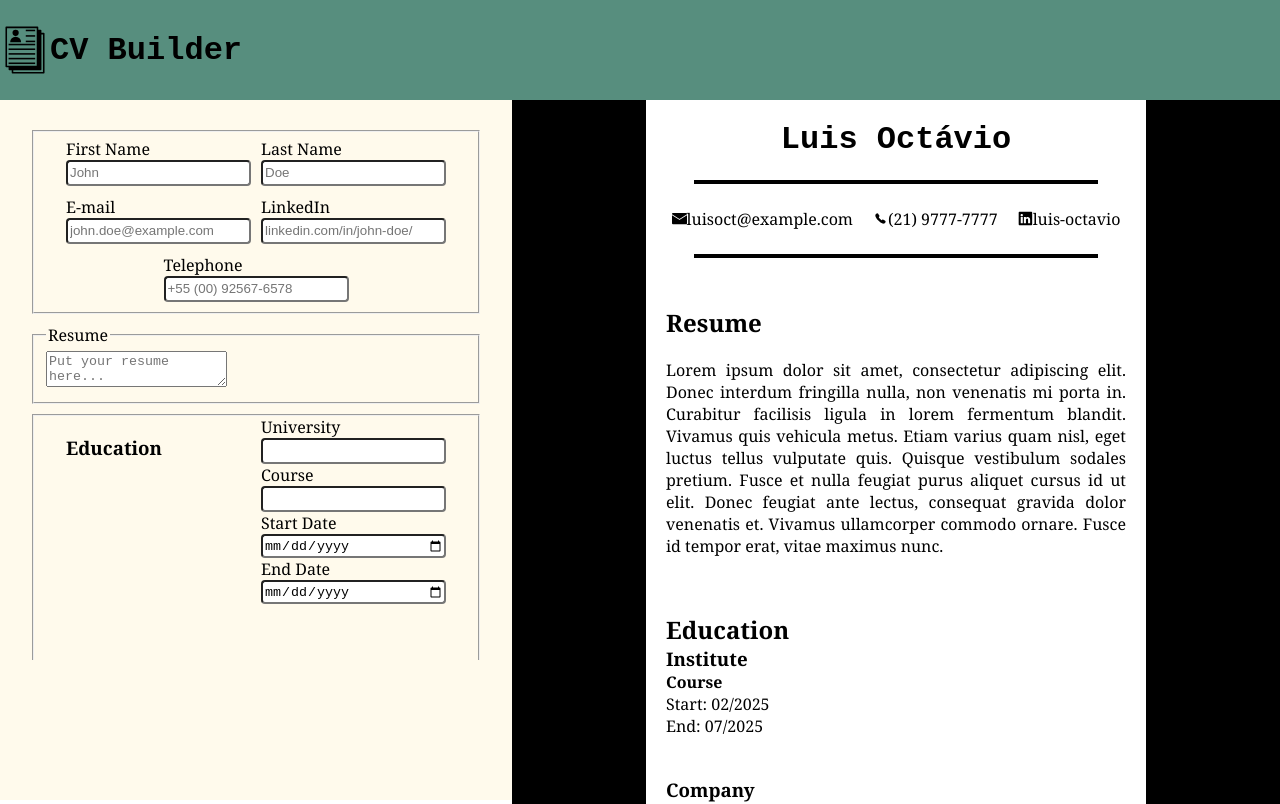
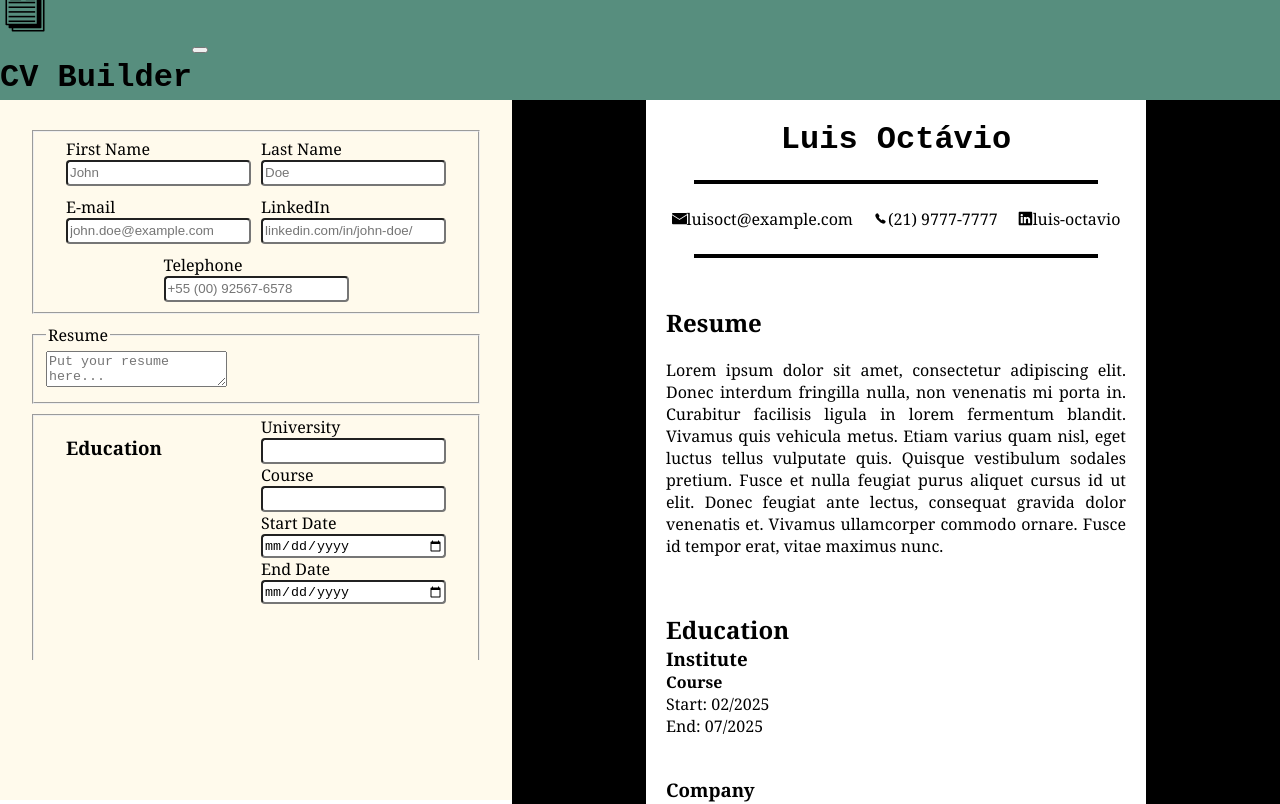
Before and after one commit to Big-Plato/cv-builder, a React (Vite) app: page / in a window 1280 px wide. Shown: the top 804 px of the page. Built offline with nearby package versions, Linux system fonts and the light colour scheme.

Commit message:
feat: dark mode

```diff
--- a/src/components/sections/Header.jsx
+++ b/src/components/sections/Header.jsx
@@ -1,11 +1,37 @@
+import Button from "../Button.jsx";
 
 export default function Header() {
+  const body = document.querySelector('body');
+  body.setAttribute('data-theme', 'light')
+  const setDarkMode = () => {
+    body.setAttribute('data-theme', 'dark');
+  }
+
+  const setLightMode = () => {
+    body.setAttribute('data-theme', 'light');
+  }
+
+  const toggleTheme = (e) => {
+    if (body.getAttribute('data-theme') === 'dark') {
+      console.log('ok')
+      setLightMode();
+    } else {
+      setDarkMode();
+    }
+  }
+
   return (
     <>
       <div className="header">
+        <div>
           <img width="50px" src="/src/assets/curriculum-vitae.svg"></img>
           <h1>CV Builder</h1>
         </div>
+        <Button
+          className='theme'
+          onChange={toggleTheme}
+        />
+      </div>
     </>
-    )
+  );
 }
```
Lines whose indentation alone changed are shown as unchanged.
